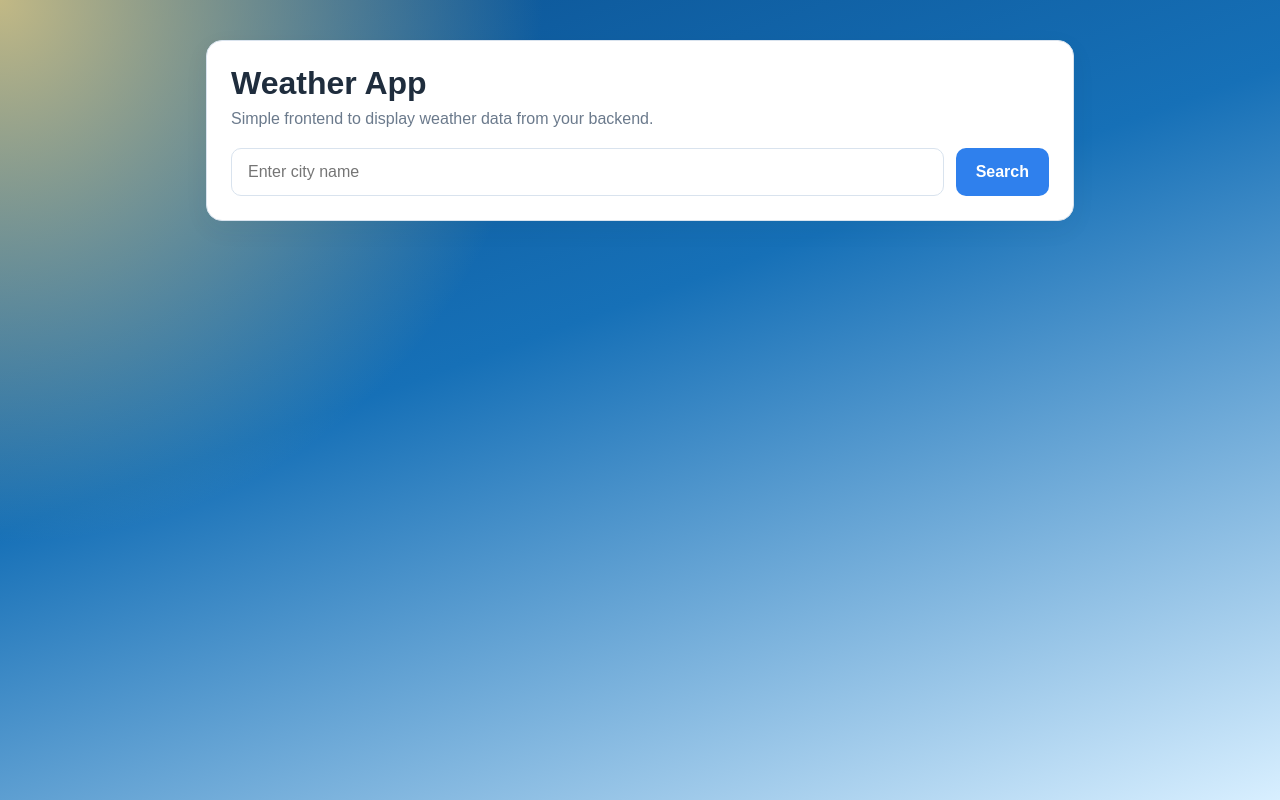
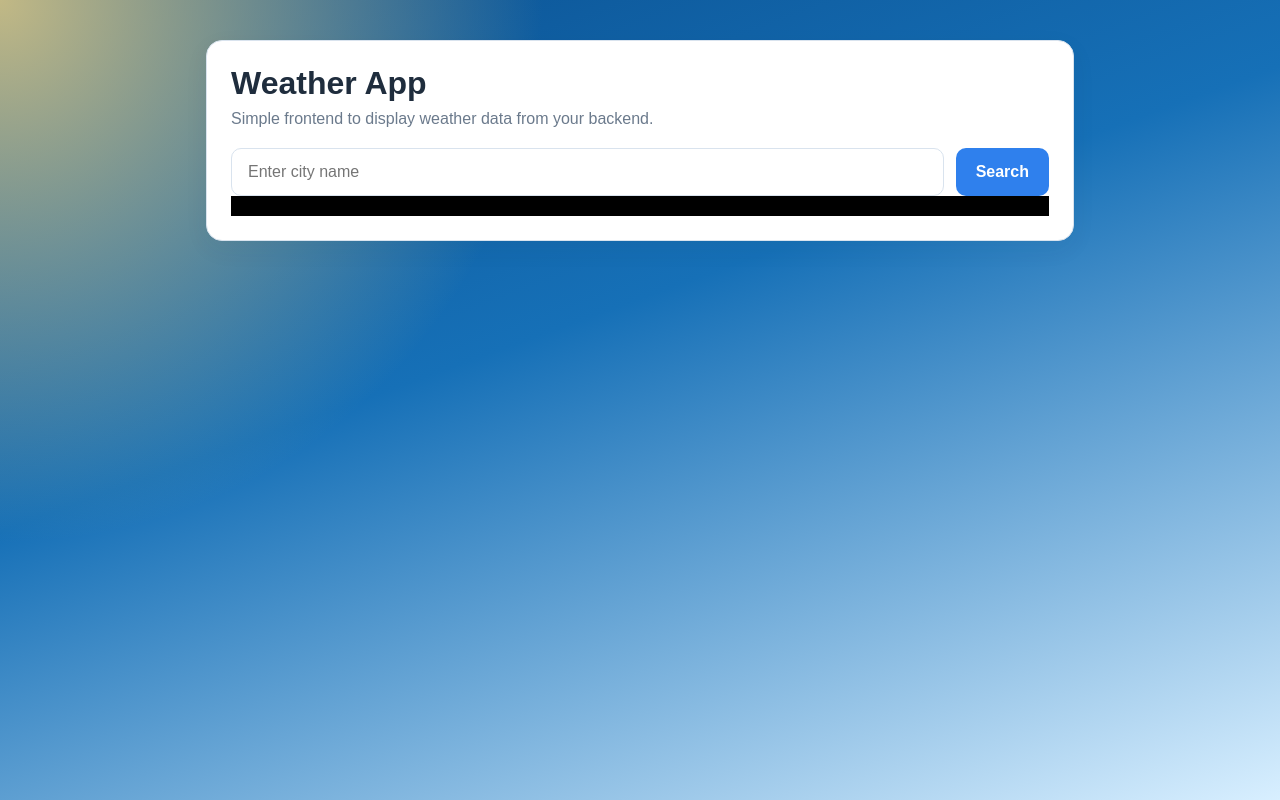
Before and after one commit to HrishikeshBajirao/meteo, a React (Vite) app in the folder client/: page / in a window 1280 px wide. Built offline with nearby package versions, Linux system fonts and the light colour scheme.

Commit message:
feat: autocomplete debounce logic and basic dropdown view that is showing suggestions is working

```diff
--- a/client/src/App.jsx
+++ b/client/src/App.jsx
@@ -8,8 +8,6 @@ function App() {
   const [location, setLocation] = useState('')
   const [searched, setSearched] = useState(false)
   const [weatherData, setWeatherData] = useState('')
-
-
 
   return (
     <main className="app">
--- a/client/src/components/SearchCard.jsx
+++ b/client/src/components/SearchCard.jsx
@@ -1,12 +1,38 @@
+import { useState, useEffect } from 'react'
+import { useDebounce } from '../hooks/useDebounce'
 import { getCurrentByCityName } from '../utils/getWeather.js'
+import { SuggestionsDropdown } from './SuggestionsDropdown'
 
 export function SearchCard({location, setLocation, setSearched, setWeatherData}){
+
+    const [suggestions, setSuggestions] = useState([])
+    const debouncedLocation = useDebounce(location, 300)
+
+    useEffect(() => {
+
+        if(!debouncedLocation.trim()){
+            setSuggestions([]);
+            return;
+        }
+
+        async function fetchSuggestions(){
+            try{
+                const response = await fetch(`http://localhost:8000/api/location-search?q=${debouncedLocation}`)
+                const data = await response.json()
+                setSuggestions(data)
+            } catch (err) {
+                console.error("Error fetching autocomplete suggestions", err)
+            }
+        }
+        fetchSuggestions();
+
+    }, [debouncedLocation])
 
     const handleFormSubmit = async (e) => {
         e.preventDefault();
 
         const data = await getCurrentByCityName(location)
-        console.log(data)
+        // console.log(data)
         setSearched(true)
         setWeatherData((currData) => {
             return {
@@ -25,7 +51,6 @@ export function SearchCard({location, setLocation, setSearched, setWeatherData})
                 windDirection: data.wind_direction_10m.value + data.wind_direction_10m.unit,
                 pressure: data.pressure_msl.value + data.pressure_msl.unit
             }
-
         })
     }
 
@@ -48,6 +73,11 @@ export function SearchCard({location, setLocation, setSearched, setWeatherData})
                 />
                 <button type="submit">Search</button>
             </form>
+
+            <SuggestionsDropdown
+                suggestions = {suggestions}
+            />
+
         </section>
     )
 
--- /dev/null
+++ b/client/src/components/SuggestionsDropdown.jsx
@@ -0,0 +1,9 @@
+export function SuggestionsDropdown({suggestions}){
+
+    return (
+        <div id="suggestion-dropdown">
+            {suggestions.map((suggestion) => <p>{suggestion.name}, {suggestion.state}, {suggestion.state}</p>)}
+        </div>
+    )
+
+}
--- /dev/null
+++ b/client/src/hooks/useDebounce.js
@@ -0,0 +1,21 @@
+import { useState, useEffect } from 'react'
+
+export function useDebounce(value, delay=300){
+
+    const [debouncedValue, setDebouncedValue] = useState(value)
+
+    useEffect(() => {
+
+        const handler = setTimeout(() => {
+            setDebouncedValue(value)
+        }, delay)
+
+        return () => {
+            clearTimeout(handler)
+        }
+
+    }, [value, delay])
+
+    return debouncedValue
+
+}
--- a/client/src/index.css
+++ b/client/src/index.css
@@ -42,6 +42,7 @@ body {
 
 .search-card {
   margin-bottom: 20px;
+  position: relative;
 }
 
 .search-card h1 {
@@ -85,6 +86,12 @@ body {
 
 .search-form button:hover {
   background: var(--primary-dark);
+}
+
+#suggestion-dropdown{
+  background-color: black;
+  color:white;
+  padding: 10px;
 }
 
 .hidden{
```
Also changed, not shown: 1 other file (tests, documents, lock files or other folders). Lines whose indentation alone changed are shown as unchanged.
